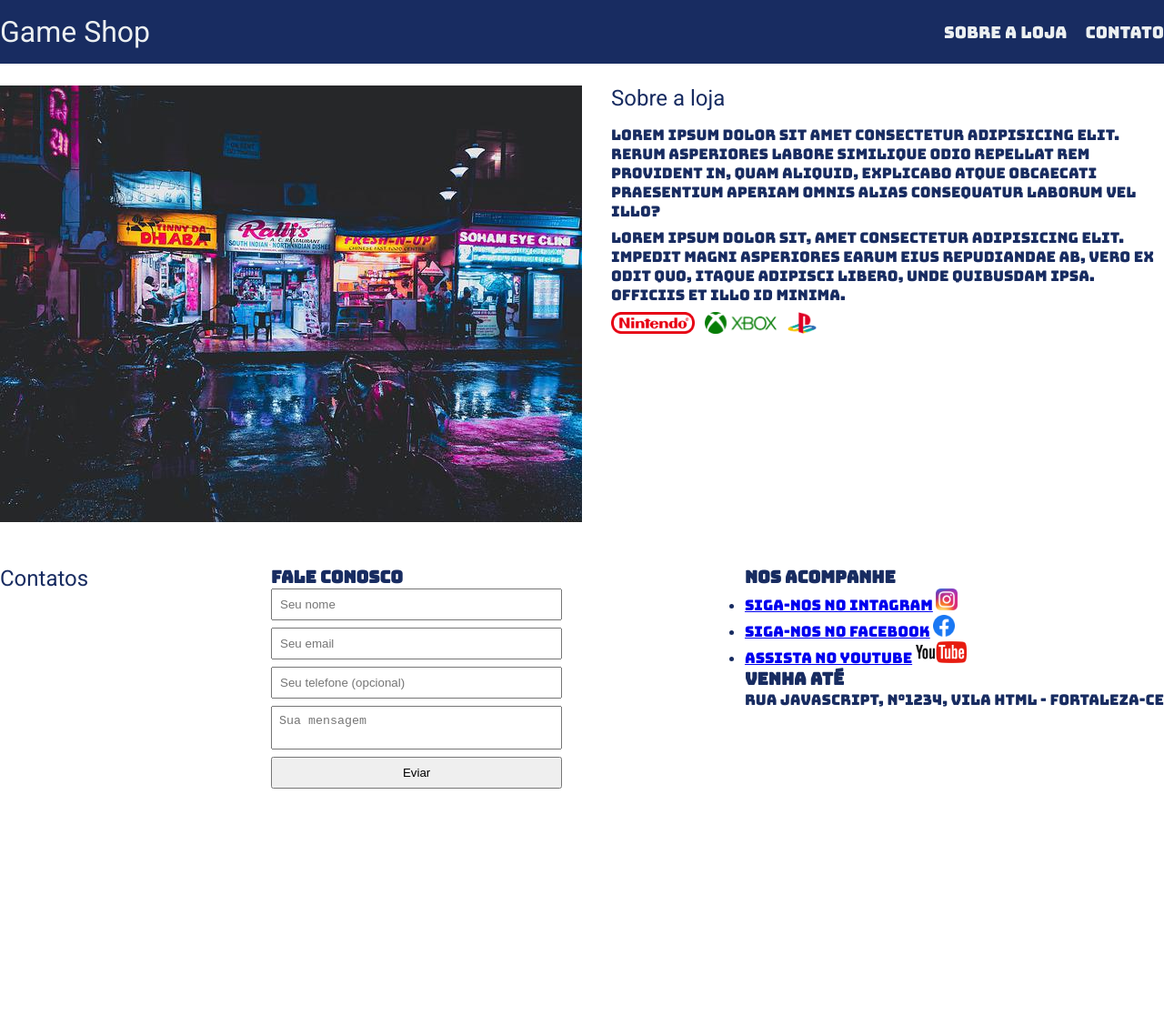
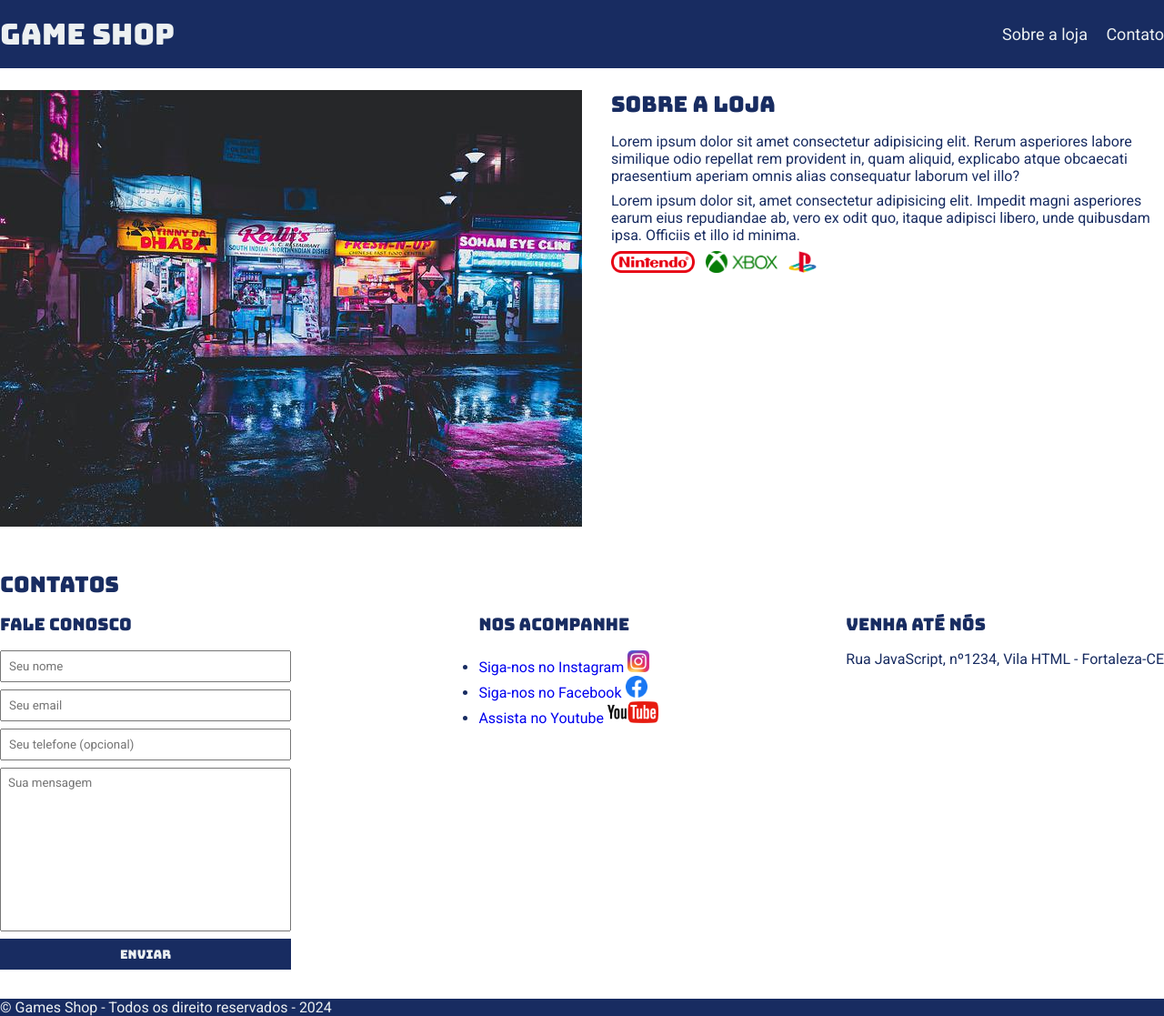
Before and after one commit to Lokatos/Loja, a plain HTML site: page loja.html in a window 1280 px wide. Shown: the whole page at 91% size. Before the commit the page ends 899 px from the top, so only its background shows below. Drawn offline with Linux system fonts and the light colour scheme.

Commit message:
Finalizado

```diff
--- a/loja.html
+++ b/loja.html
@@ -18,17 +18,17 @@
             <nav>
                 <ul>
                     <li>
-                        <a href="#">Sobre a loja</a>
+                        <a href="#about">Sobre a loja</a>
                     </li>
                     <li>
-                        <a href="#">Contato</a>
+                        <a href="#contact">Contato</a>
                     </li>
                 </ul>
             </nav>
         </div>
     </header>
 
-    <section>
+    <section id="about">
         <div class="container">
             <img class="store-front" src="./images/loja.jpg" alt="Fachada da loja Games Shops">
             <div>
@@ -48,27 +48,26 @@
         </div>
     </section>
 
-    <section>
+    <section id="contact">
         <div class="container">
             <h2>Contatos</h2>
             <div class="contatos-formas">
                 <div>
                     <h3>Fale conosco</h3>
                     <form>
-                        <input type="text" placeholder="Seu nome">
-                        <input type="email" placeholder="Seu email">
+                        <input type="text" placeholder="Seu nome" required>
+                        <input type="email" placeholder="Seu email" required>
                         <input type="tel" placeholder="Seu telefone (opcional)">
-                        <textarea placeholder="Sua mensagem"></textarea>
-                        <button type="submit">Eviar</button>
+                        <textarea placeholder="Sua mensagem"required></textarea>
+                        <button type="submit">Enviar</button>
                     </form>
-                </div>
                 </div>
                 <div>
                     <h3>Nos acompanhe</h3>
                     <ul class="social">
                         <li>
-                        <a href="#">Siga-nos no intagram</a>
-                        <img src="./images/instagram.png" alt="Logo do instagram">
+                            <a href="#">Siga-nos no Instagram</a>
+                            <img src="./images/instagram.png" alt="Logo do Instagram">
                         </li>
                         <li>
                             <a href="#">Siga-nos no Facebook</a>
@@ -77,13 +76,24 @@
                         <li>
                             <a href="#">Assista no Youtube</a>
                             <img src="./images/youtube.png" alt="Logo do Youtube">
+                        </li> <!-- Fechando corretamente o 'li' -->
+                    </ul>
+                </div>
                 <div>
-                <h3>Venha até <noscript></noscript></h3>
+                    <h3>Venha até nós</h3>
                     <p>
-                    rua javascript, n°1234, vila HTML - Fortaleza-Ce
+                        Rua JavaScript, nº1234, Vila HTML - Fortaleza-CE
                     </p>
                 </div>
             </div>
+        </div>
     </section>
+    <footer>
+        <div class="container">
+            <p>
+                &copy; Games Shop - Todos os direito reservados - 2024
+            </p>
+        </div>
+    </footer>
 </body>
 </html>
--- a/main.css
+++ b/main.css
@@ -5,23 +5,22 @@
 }
 
 header h1,
-section h2{
-    font-family: "Roboto", serif;
+section h2,
+section h3,
+form button{
+    font-family: "Bungee", cursive;
+    font-weight: normal;
+
 }
 
-body{
-    font-family: "Bungee", serif;
+body, input, textarea{
+    font-family: "Roboto", sans-serif;
 }
 
 header{
     padding: 16px 0;
     background-color: #182c61;
     color: #ecf0f1;
-}
-
-header h1,
-section h2{
-    font-weight: normal;
 }
 
 header nav li{
@@ -85,12 +84,18 @@ section p{
     height: 24px;
 }
 
-#contact .container{
+.social li a{
+    text-decoration: none;
+}
+
+#contact .container {
     display: block;
 }
 
+
 .contatos-formas{
     display: flex;
+    justify-content: space-between;
 }
 
 form input,
@@ -103,4 +108,28 @@ form button{
 }
 form textarea{
     resize: none;
+    height: 180px;
 }
+
+section h3{
+    margin-bottom: 16px;
+}
+
+form button{
+    background-color: #182c61;
+    color: #ecf0f1;
+    border: none;
+    cursor: pointer;
+}
+
+form button:hover{
+    background-color: #3c58a7;
+}
+
+input:focus, textarea:focus{
+    outline-color: #182c61 ;
+}
+
+footer{
+    background-color: #182c61;
+    color: #ecf0f1;
```
Lines whose indentation alone changed are shown as unchanged.
